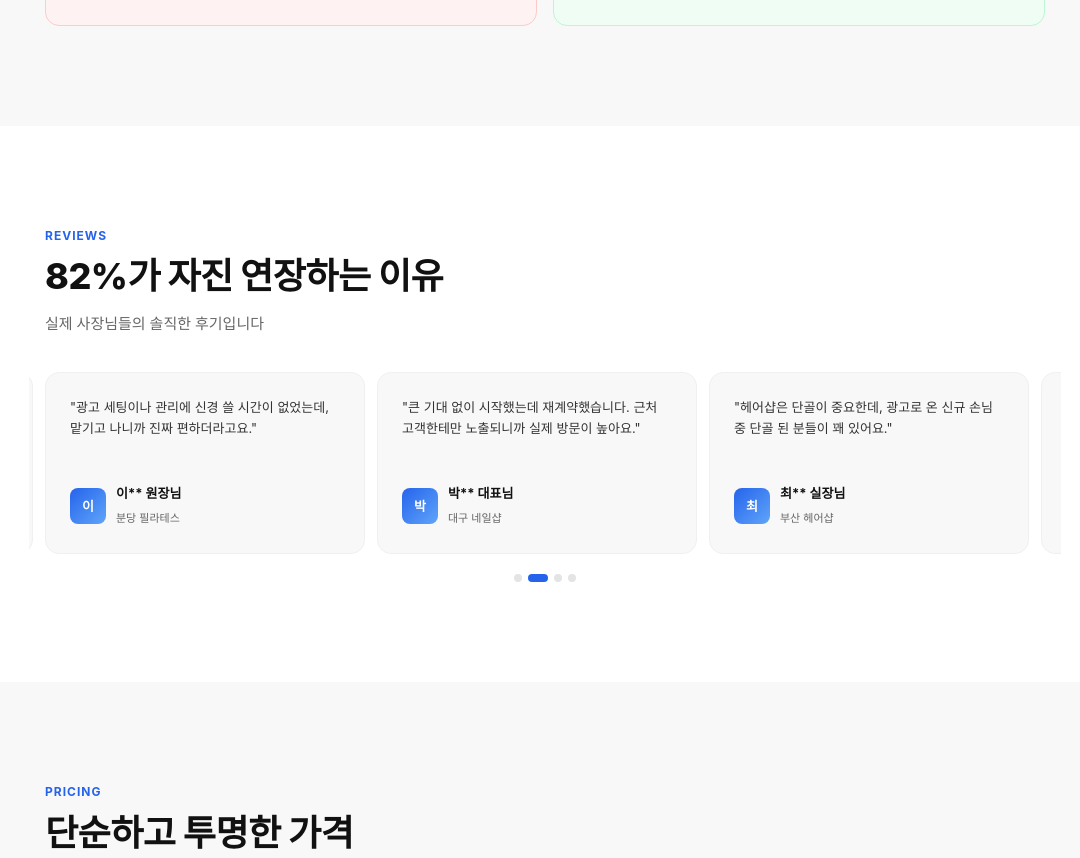
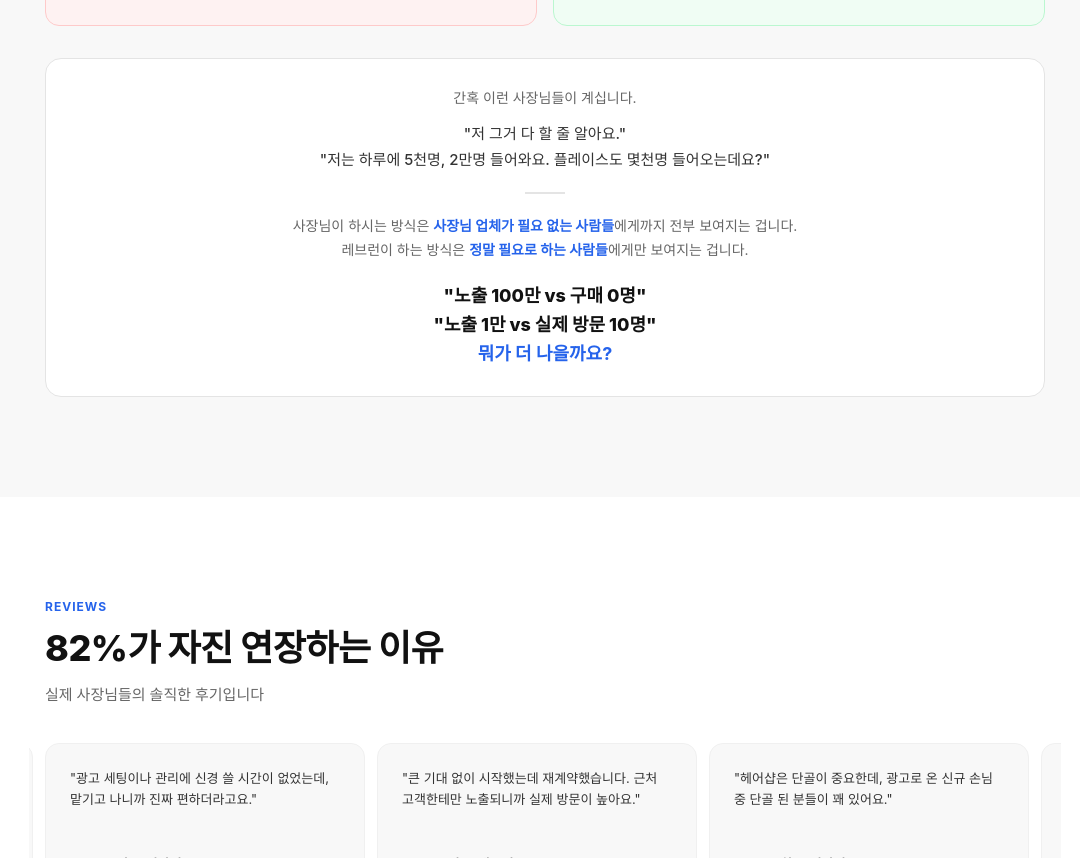
Before and after one commit to ehgjs2581/-AI-, a plain HTML site: page index.html in a window 1280 px wide. Shown: the part 4265-5123 px from the top of the page, without its empty margins (95-1175 px from the left). Drawn offline with nearby package versions, Linux system fonts and the light colour scheme; a web font is replaced by a local one.

Commit message:
index.html

```diff
--- a/index.html
+++ b/index.html
@@ -260,6 +260,16 @@
     .compare-list li i{width:14px;height:14px;flex-shrink:0;margin-top:1px}
     .compare-card.bad li i{color:#ef4444}
     .compare-card.good li i{color:#22c55e}
+
+    /* 노출 수 교육 박스 */
+    .compare-notice{margin-top:32px;padding:28px 20px;background:var(--white);border:1px solid var(--gray200);border-radius:16px;text-align:center}
+    .notice-intro{font-size:14px;color:var(--gray600);margin-bottom:12px}
+    .notice-quote{font-size:15px;color:var(--gray800);font-weight:500;line-height:1.7;margin-bottom:20px}
+    .notice-divider{width:40px;height:2px;background:var(--gray200);margin:0 auto 20px}
+    .notice-explain{font-size:14px;color:var(--gray600);line-height:1.7;margin-bottom:20px}
+    .notice-explain strong{color:var(--primary);font-weight:700}
+    .notice-hook{font-size:18px;font-weight:800;color:var(--black);line-height:1.6}
+    .notice-hook strong{color:var(--primary)}
 
     /* ===== REVIEWS ===== */
     .reviews{background:var(--white);overflow:hidden}
@@ -615,6 +625,15 @@
           </ul>
         </div>
       </div>
+
+      <!-- 노출 수 교육 박스 -->
+      <div class="compare-notice">
+        <p class="notice-intro">간혹 이런 사장님들이 계십니다.</p>
+        <p class="notice-quote">"저 그거 다 할 줄 알아요."<br>"저는 하루에 5천명, 2만명 들어와요. 플레이스도 몇천명 들어오는데요?"</p>
+        <div class="notice-divider"></div>
+        <p class="notice-explain">사장님이 하시는 방식은 <strong>사장님 업체가 필요 없는 사람들</strong>에게까지 전부 보여지는 겁니다.<br>레브런이 하는 방식은 <strong>정말 필요로 하는 사람들</strong>에게만 보여지는 겁니다.</p>
+        <p class="notice-hook">"노출 100만 vs 구매 0명"<br>"노출 1만 vs 실제 방문 10명"<br><strong>뭐가 더 나을까요?</strong></p>
+      </div>
     </div>
   </section>
 
```
